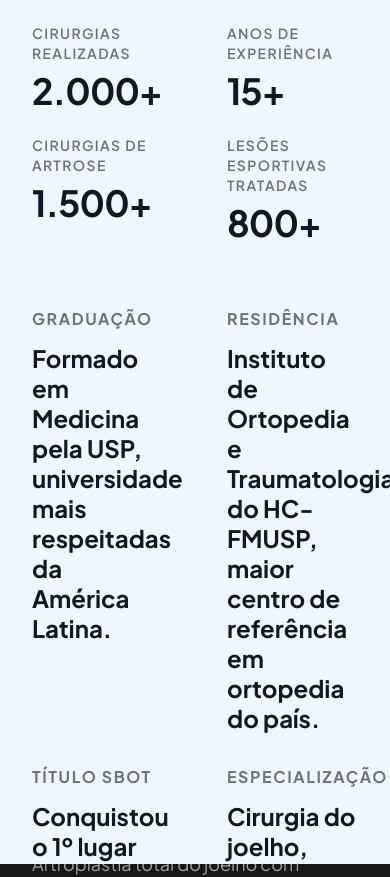
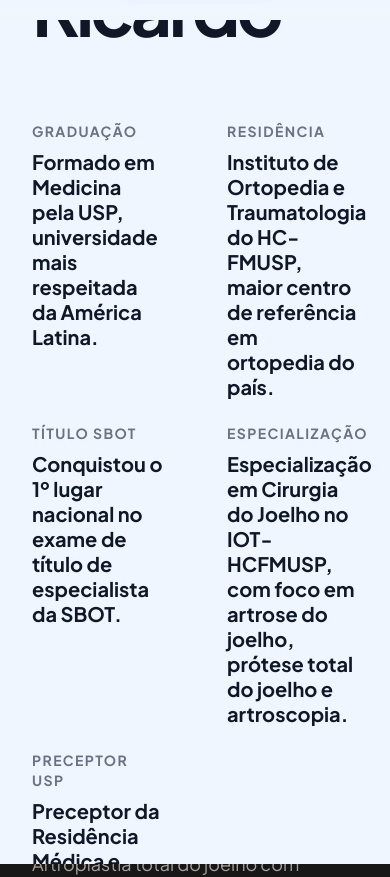
Before and after one commit to OrtoQBank/vitor-portfolio, a Next.js app: page / in a window 390 px wide. Shown: the part 1460-2337 px from the top of the page. Built offline with nearby package versions, Linux system fonts and the light colour scheme.

Commit message:
[update] troca de atualizacao de conteudos da pagina about

```diff
--- a/app/components/PinnedSections.tsx
+++ b/app/components/PinnedSections.tsx
@@ -5,22 +5,6 @@ import { gsap } from "gsap";
 import { ScrollTrigger } from "gsap/ScrollTrigger";
 
 gsap.registerPlugin(ScrollTrigger);
-
-const stats = [
-  { value: 2000, suffix: "+", label: "CIRURGIAS REALIZADAS" },
-  { value: 15, suffix: "+", label: "ANOS DE EXPERIÊNCIA" },
-  { value: 1500, suffix: "+", label: "CIRURGIAS DE ARTROSE" },
-  { value: 800, suffix: "+", label: "LESÕES ESPORTIVAS TRATADAS" },
-];
-
-const formacao = [
-  "Graduado em Medicina pela USP",
-  "Residência em Ortopedia no IOT-HCFMUSP",
-  "1º lugar - Título de Especialista SBOT",
-  "Especialização em Cirurgia do Joelho",
-  "Membro Titular da SBOT e SBCJ",
-  "Preceptor na Faculdade de Medicina da USP",
-];
 
 const treatments = [
   {
@@ -59,7 +43,6 @@ const hospitals = [
 export default function PinnedSections() {
   const containerRef = useRef<HTMLDivElement>(null);
   const panelsRef = useRef<(HTMLElement | null)[]>([]);
-  const statsElementsRef = useRef<(HTMLDivElement | null)[]>([]);
   const hospitalsTrackRef = useRef<HTMLDivElement>(null);
 
   useEffect(() => {
@@ -101,32 +84,6 @@ export default function PinnedSections() {
           },
         });
       }
-
-      // Animação dos números stats
-      const statsElements = statsElementsRef.current.filter(Boolean);
-      statsElements.forEach((el, index) => {
-        if (!el) return;
-        const stat = stats[index];
-        const obj = { val: 0 };
-
-        gsap.to(obj, {
-          val: stat.value,
-          duration: 2.5,
-          ease: "power2.out",
-          scrollTrigger: {
-            trigger: panelsRef.current[0],
-            start: "top center",
-            toggleActions: "play none none none",
-          },
-          onUpdate: () => {
-            if (el) {
-              const currentVal = Math.floor(obj.val);
-              const formattedVal = currentVal > 999 ? currentVal.toLocaleString("pt-BR") : currentVal;
-              el.textContent = `${stat.prefix || ""}${formattedVal}${stat.suffix || ""}`;
-            }
-          },
-        });
-      });
     }, containerRef);
 
     return () => ctx.revert();
@@ -152,41 +109,27 @@ export default function PinnedSections() {
             {/* Linha divisória */}
             <div className="w-full h-px bg-gray-400 mb-8" />
 
-            {/* Stats - Grid Especificações */}
-            <div className="grid grid-cols-2 gap-x-16 gap-y-6 mb-8">
-              {stats.map((stat, index) => (
-                <div key={index}>
-                  <p className="text-sm font-semibold tracking-[0.1em] text-gray-500 uppercase mb-2">{stat.label}</p>
-                  <div
-                    ref={(el) => { statsElementsRef.current[index] = el; }}
-                    className="text-4xl md:text-5xl font-bold text-gray-900 tracking-tight"
-                  >
-                    {stat.prefix || ""}0{stat.suffix || ""}
-                  </div>
-                </div>
-              ))}
-            </div>
-
-            {/* Linha divisória */}
-            <div className="w-full h-px bg-gray-400 mb-8" />
-
             {/* Formação - Grid de texto com mais ênfase */}
-            <div className="grid grid-cols-2 gap-x-16 gap-y-8">
+            <div className="grid grid-cols-2 gap-x-16 gap-y-6">
               <div>
-                <p className="text-base font-bold tracking-[0.1em] text-gray-500 uppercase mb-3">GRADUAÇÃO</p>
-                <p className="text-2xl md:text-3xl font-bold text-gray-900 leading-tight">Formado em Medicina pela USP, universidade mais respeitadas da América Latina.</p>
+                <p className="text-sm font-bold tracking-[0.1em] text-gray-500 uppercase mb-2">GRADUAÇÃO</p>
+                <p className="text-xl md:text-2xl font-bold text-gray-900 leading-tight">Formado em Medicina pela USP, universidade mais respeitada da América Latina.</p>
               </div>
               <div>
-                <p className="text-base font-bold tracking-[0.1em] text-gray-500 uppercase mb-3">RESIDÊNCIA</p>
-                <p className="text-2xl md:text-3xl font-bold text-gray-900 leading-tight">Instituto de Ortopedia e Traumatologia do HC-FMUSP, maior centro de referência em ortopedia do país.</p>
+                <p className="text-sm font-bold tracking-[0.1em] text-gray-500 uppercase mb-2">RESIDÊNCIA</p>
+                <p className="text-xl md:text-2xl font-bold text-gray-900 leading-tight">Instituto de Ortopedia e Traumatologia do HC-FMUSP, maior centro de referência em ortopedia do país.</p>
               </div>
               <div>
-                <p className="text-base font-bold tracking-[0.1em] text-gray-500 uppercase mb-3">TÍTULO SBOT</p>
-                <p className="text-2xl md:text-3xl font-bold text-gray-900 leading-tight">Conquistou o 1º lugar nacional no exame de título de especialista da SBOT.</p>
+                <p className="text-sm font-bold tracking-[0.1em] text-gray-500 uppercase mb-2">TÍTULO SBOT</p>
+                <p className="text-xl md:text-2xl font-bold text-gray-900 leading-tight">Conquistou o 1º lugar nacional no exame de título de especialista da SBOT.</p>
               </div>
               <div>
-                <p className="text-base font-bold tracking-[0.1em] text-gray-500 uppercase mb-3">ESPECIALIZAÇÃO</p>
-                <p className="text-2xl md:text-3xl font-bold text-gray-900 leading-tight">Cirurgia do joelho, com foco em artrose do joelho, prótese total do joelho e artroscopia. </p>
+                <p className="text-sm font-bold tracking-[0.1em] text-gray-500 uppercase mb-2">ESPECIALIZAÇÃO</p>
+                <p className="text-xl md:text-2xl font-bold text-gray-900 leading-tight">Especialização em Cirurgia do Joelho no IOT-HCFMUSP, com foco em artrose do joelho, prótese total do joelho e artroscopia.</p>
+              </div>
+              <div>
+                <p className="text-sm font-bold tracking-[0.1em] text-gray-500 uppercase mb-2">PRECEPTOR USP</p>
+                <p className="text-xl md:text-2xl font-bold text-gray-900 leading-tight">Preceptor da Residência Médica e Graduação na Faculdade de Medicina da USP.</p>
               </div>
             </div>
           </div>
```
